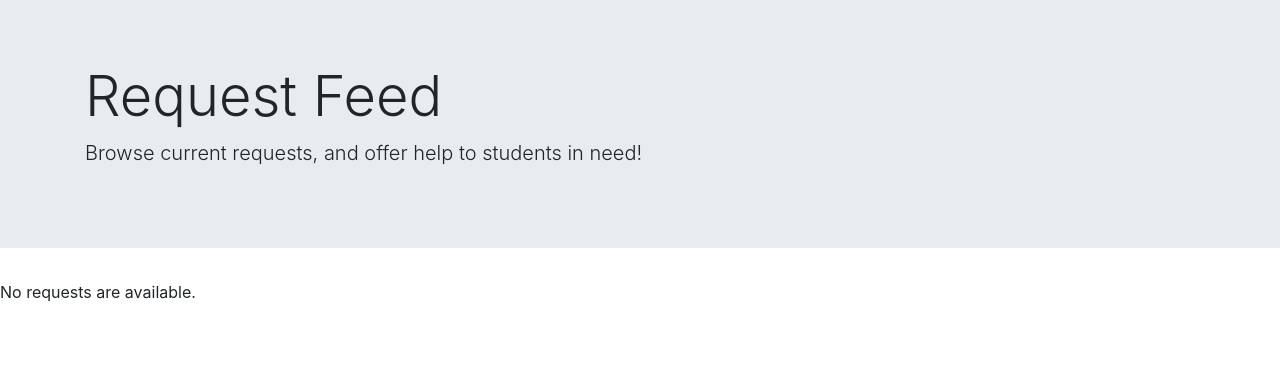
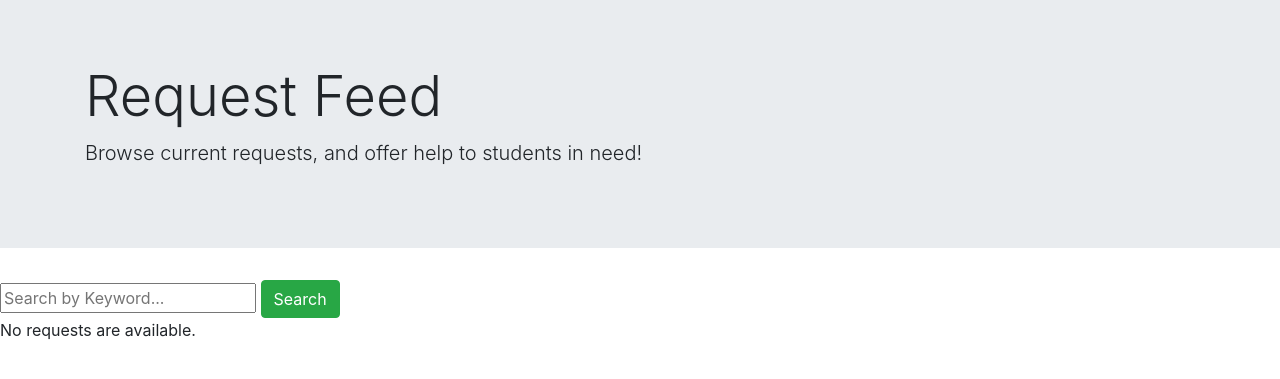
Before and after one commit to quinnlewis98/QuickTutor, a Django app: page /feed/ in a window 1280 px wide. Shown: the part 81-460 px from the top of the page. Run offline with Django 3.2, Linux system fonts and the light colour scheme; the visitor is signed in with stand-in values (Sample User, id 1); data that the repository does not hold is empty; parts of the project's set-up code (start-up, migrations or seed data) failed here and were passed over; some libraries are stand-ins or nearby versions.

Commit message:
Search Bar

```diff
--- a/app/templates/app/feed.html
+++ b/app/templates/app/feed.html
@@ -62,6 +62,15 @@
   </div>
   <!-- End jumbotron -->
 
+  <!-- Begin Search Bar -->
+<form method="GET" action="">
+  <input name="q" value="{{request.GET.q}}" placeholder="Search by Keyword...">
+  <button class="btn btn-success" type="submit">
+    Search
+  </button>
+</form>
+  <!-- End  Search Bar -->
+
   <!-- Begin feed -->
   {% if requests_list %}
     <div class="container">
--- a/app/views.py
+++ b/app/views.py
@@ -4,6 +4,7 @@ from django.http import HttpResponse
 from django.utils import timezone
 from django.contrib.auth import get_user
 from django.contrib.auth import logout
+from django.db.models import Q
 from .models import *
 from .forms import *
 from django.contrib import messages
@@ -86,7 +87,11 @@ def feed(request):
         # handle get request
         else:
             # Get list of requests, ordered by publication date/time
-            requests_list = Request.objects.order_by('-pub_date')[:]
+            if 'q' in request.GET:
+                query = request.GET.get('q')
+                requests_list = Request.objects.order_by('-pub_date')[:].filter(Q(title__icontains=query) | Q(description__icontains=query))
+            else:
+                requests_list = Request.objects.order_by('-pub_date')[:]
 
             # Compute time since each request was published, and store in list in identical order
             times = []
```
